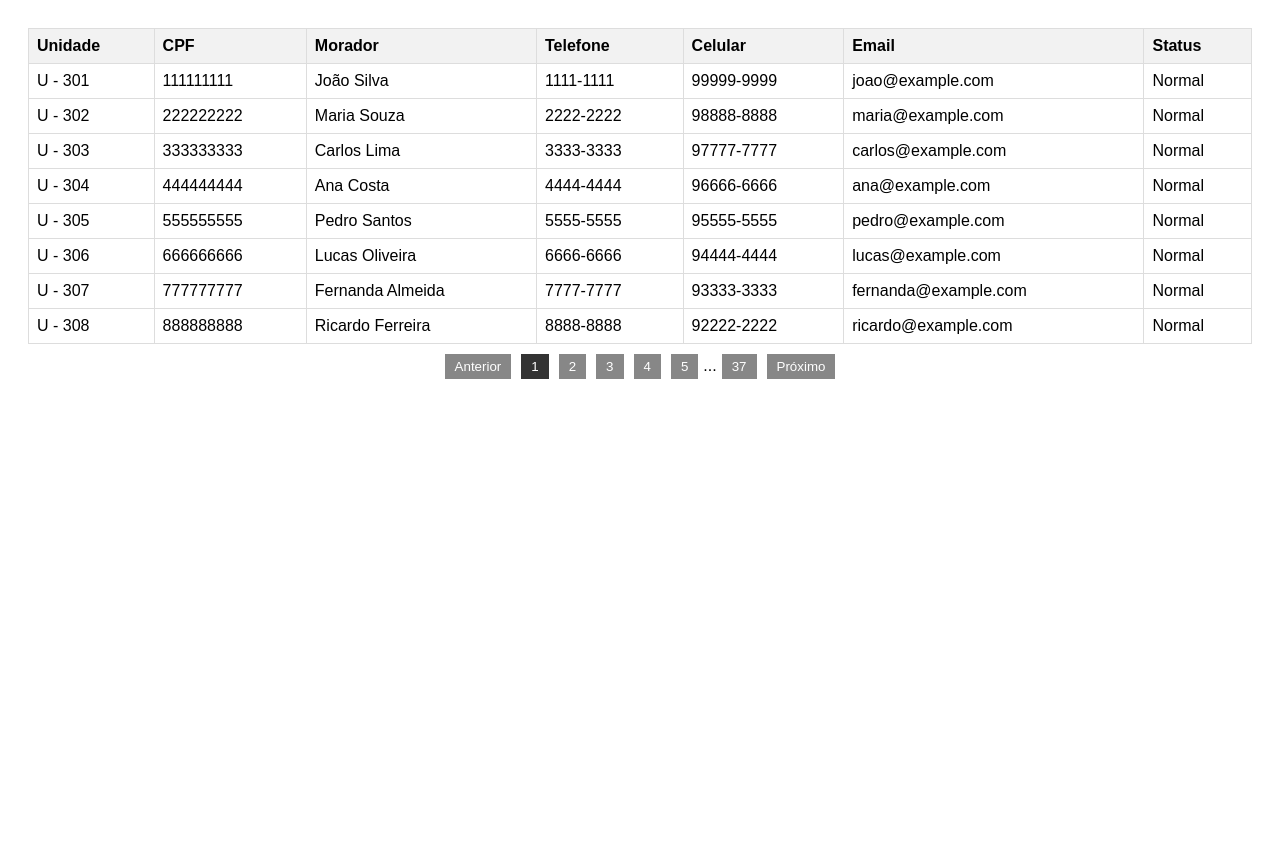
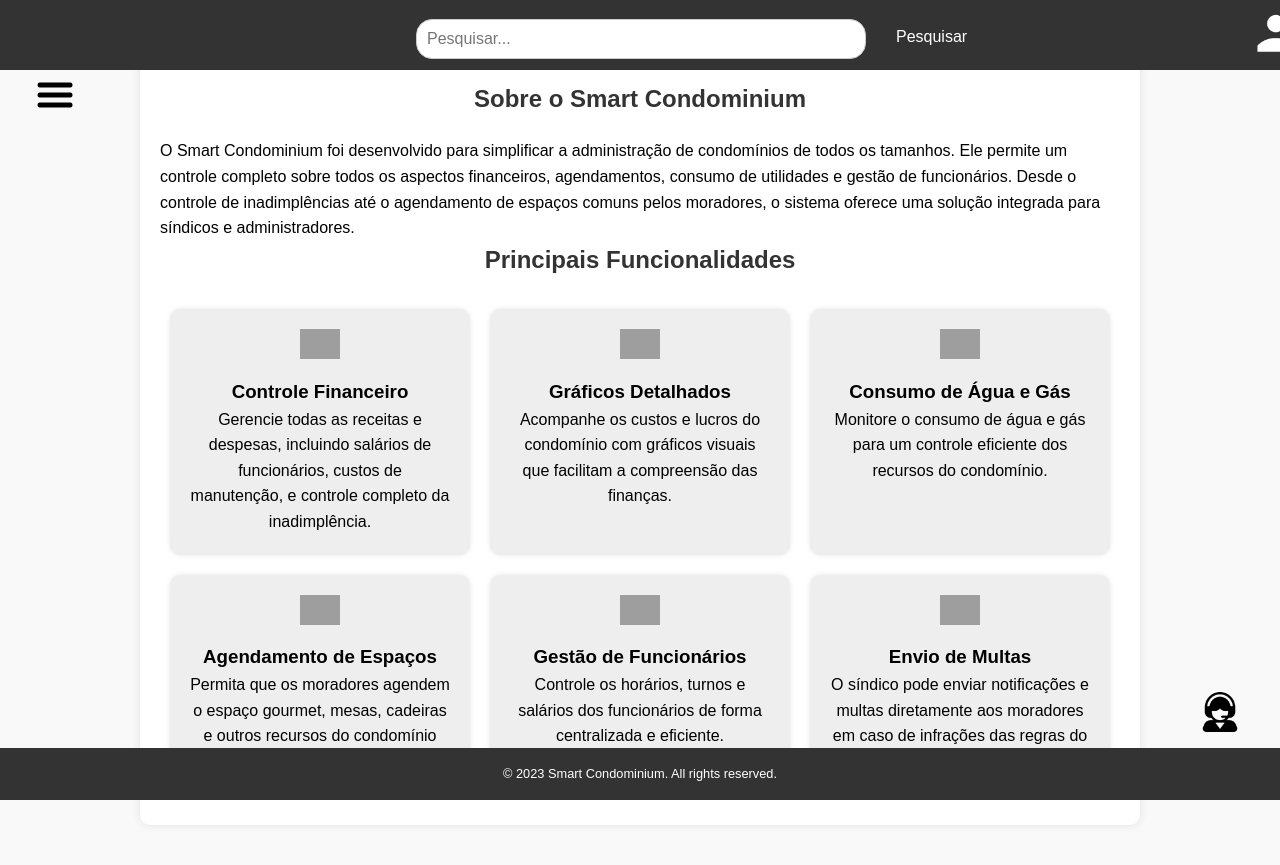
Before and after one commit to wilkerbruno/Smart-Condominium, a Flask app: page /sobre in a window 1280 px wide. Before the commit the page ends 379 px from the top, so only its background shows below. Run offline with Flask 3, Linux system fonts and the light colour scheme; parts of the project's set-up code (start-up, migrations or seed data) failed here and were passed over; grey boxes are pictures that could not be loaded.

Commit message:
sobre
Dando inicio a pagina sobre

```diff
--- a/condominio/static/css/inicio.css
+++ b/condominio/static/css/inicio.css
@@ -139,7 +139,7 @@ footer p {
 }
 
 .panel {
-    background-color: #f7f7f7;
+
     padding: 1rem;
     border: 1px solid #ddd;
     margin-bottom: 1rem;
@@ -333,6 +333,8 @@ body {
   overflow-y:auto;
 
   }
+
+
 
   .username {
     font-weight: bold;
@@ -571,3 +573,40 @@ h2 a img{
 
 
   /* fim login */
+
+
+
+/* pagina sobre*/
+
+.container_sobre {
+    max-width: 1000px;
+    margin: 20px auto;
+    padding: 20px;
+    background: #fff;
+    border-radius: 10px;
+    box-shadow: 0 0 10px rgba(0,0,0,0.1);
+    margin-top: 40px;
+}
+.h1_sobre {
+    color: #333;
+}
+.features {
+    display: flex;
+    flex-wrap: wrap;
+    justify-content: space-around;
+}
+.feature-box {
+    background-color: #eee;
+    border-radius: 10px;
+    margin: 10px;
+    padding: 20px;
+    width: 300px;
+    text-align: center;
+    box-shadow: 0 0 5px rgba(0,0,0,0.1);
+}
+.feature-box img {
+    max-width: 100px;
+    margin-bottom: 10px;
+}
+
+/* fim pagina sobre*/
--- a/condominio/templates/recados.html
+++ b/condominio/templates/recados.html
@@ -4,14 +4,14 @@
 
 <main>
     <div class="container_forum">
-        <h1>Fórum </h1>
+        <h1>Quadro de recados </h1>
 
         <div id="posts" class="posts">
             <!-- Posts aparecerão aqui -->
         </div>
 
         <div class="post-forum">
-            <h2>Nova Pergunta</h2>
+            <h2>Novo recado</h2>
             <form id="postForum">
                 <input type="text" id="question" placeholder="Digite sua pergunta" required>
                 <input type="file" id="imageInput" accept="image/*">
--- a/condominio/templates/sobre.html
+++ b/condominio/templates/sobre.html
@@ -1,33 +1,46 @@
-<!DOCTYPE html>
-<html lang="en">
-<head>
-  <meta charset="UTF-8">
-  <meta name="viewport" content="width=device-width, initial-scale=1.0">
-  <title>Paginação de Tabela</title>
-  <link rel="stylesheet" href="{{ url_for('static', filename='css/teste_paginacao.css') }}">
-</head>
-<body>
-    <table id="myTable">
-        <thead>
-          <tr>
-            <th>Unidade</th>
-            <th>CPF</th>
-            <th>Morador</th>
-            <th>Telefone</th>
-            <th>Celular</th>
-            <th>Email</th>
-            <th>Status</th>
-          </tr>
-        </thead>
-        <tbody id="myTableBody">
-          <!-- Linhas da tabela serão inseridas aqui pelo JavaScript -->
-        </tbody>
-      </table>
-    <div class="pagination">
-      <button id="prev" class="btn_setas">Anterior</button>
-      <div id="page-numbers"></div>
-      <button id="next" class="btn_setas">Próximo</button>
+{% extends "template.html" %}
+
+{% block conteudo_body %}
+
+
+
+<div class="container_sobre">
+    <h2 class="h1_sobre">Sobre o Smart Condominium</h2>
+    <p>O Smart Condominium foi desenvolvido para simplificar a administração de condomínios de todos os tamanhos. Ele permite um controle completo sobre todos os aspectos financeiros, agendamentos, consumo de utilidades e gestão de funcionários. Desde o controle de inadimplências até o agendamento de espaços comuns pelos moradores, o sistema oferece uma solução integrada para síndicos e administradores.</p>
+
+    <h2 class="h1_sobre">Principais Funcionalidades</h2>
+    <div class="features">
+        <div class="feature-box">
+            <img src="https://img.icons8.com/ios-filled/50/000000/accounting.png" alt="Finanças">
+            <h3>Controle Financeiro</h3>
+            <p>Gerencie todas as receitas e despesas, incluindo salários de funcionários, custos de manutenção, e controle completo da inadimplência.</p>
+        </div>
+        <div class="feature-box">
+            <img src="https://img.icons8.com/ios-filled/50/000000/statistics.png" alt="Gráficos">
+            <h3>Gráficos Detalhados</h3>
+            <p>Acompanhe os custos e lucros do condomínio com gráficos visuais que facilitam a compreensão das finanças.</p>
+        </div>
+        <div class="feature-box">
+            <img src="https://img.icons8.com/ios-filled/50/000000/water.png" alt="Consumo de Água">
+            <h3>Consumo de Água e Gás</h3>
+            <p>Monitore o consumo de água e gás para um controle eficiente dos recursos do condomínio.</p>
+        </div>
+        <div class="feature-box">
+            <img src="https://img.icons8.com/ios-filled/50/000000/calendar.png" alt="Agendamentos">
+            <h3>Agendamento de Espaços</h3>
+            <p>Permita que os moradores agendem o espaço gourmet, mesas, cadeiras e outros recursos do condomínio diretamente pelo sistema.</p>
+        </div>
+        <div class="feature-box">
+            <img src="https://img.icons8.com/ios-filled/50/000000/work.png" alt="Gestão de Funcionários">
+            <h3>Gestão de Funcionários</h3>
+            <p>Controle os horários, turnos e salários dos funcionários de forma centralizada e eficiente.</p>
+        </div>
+        <div class="feature-box">
+            <img src="https://img.icons8.com/ios-filled/50/000000/alarm.png" alt="Notificações">
+            <h3>Envio de Multas</h3>
+            <p>O síndico pode enviar notificações e multas diretamente aos moradores em caso de infrações das regras do condomínio.</p>
+        </div>
     </div>
-    <script src="../static/js/teste_paginacao.js"></script>
-  </body>
-  </html>
+</div>
+
+   {% endblock %}
```
